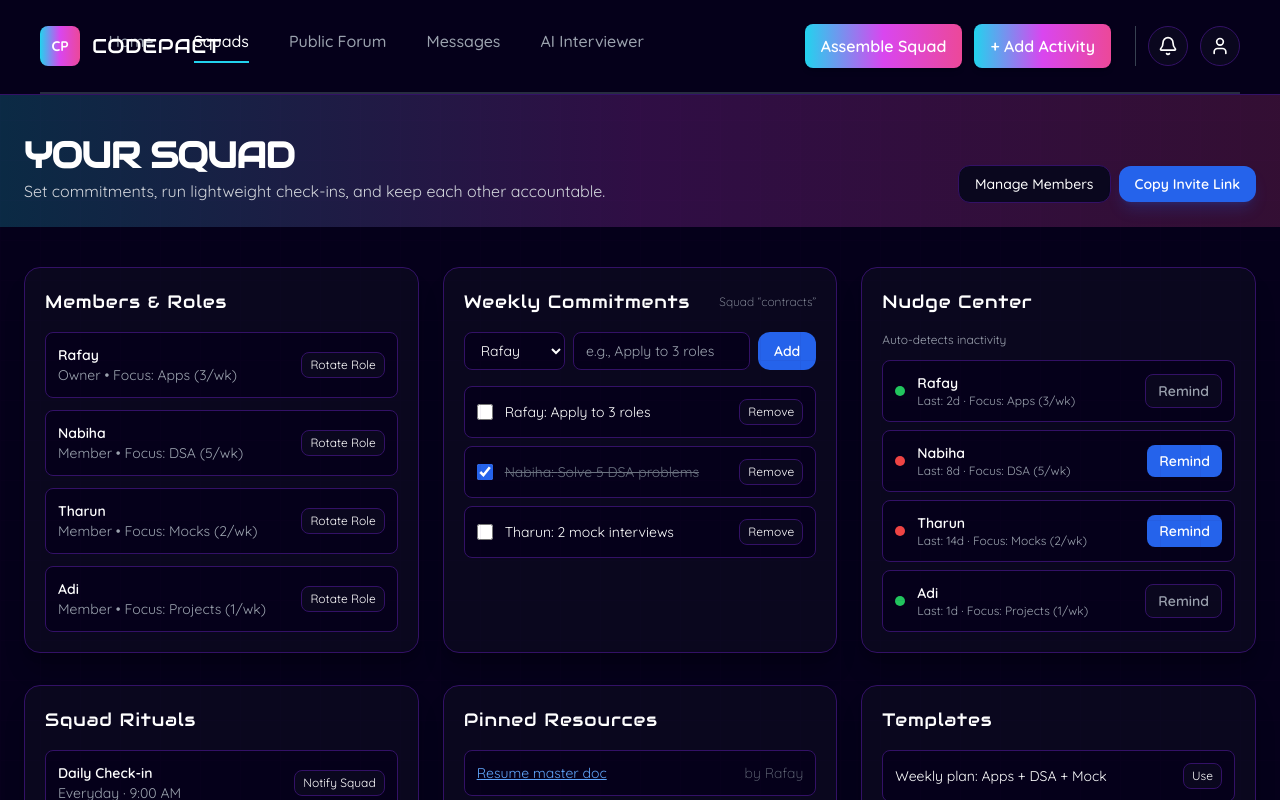
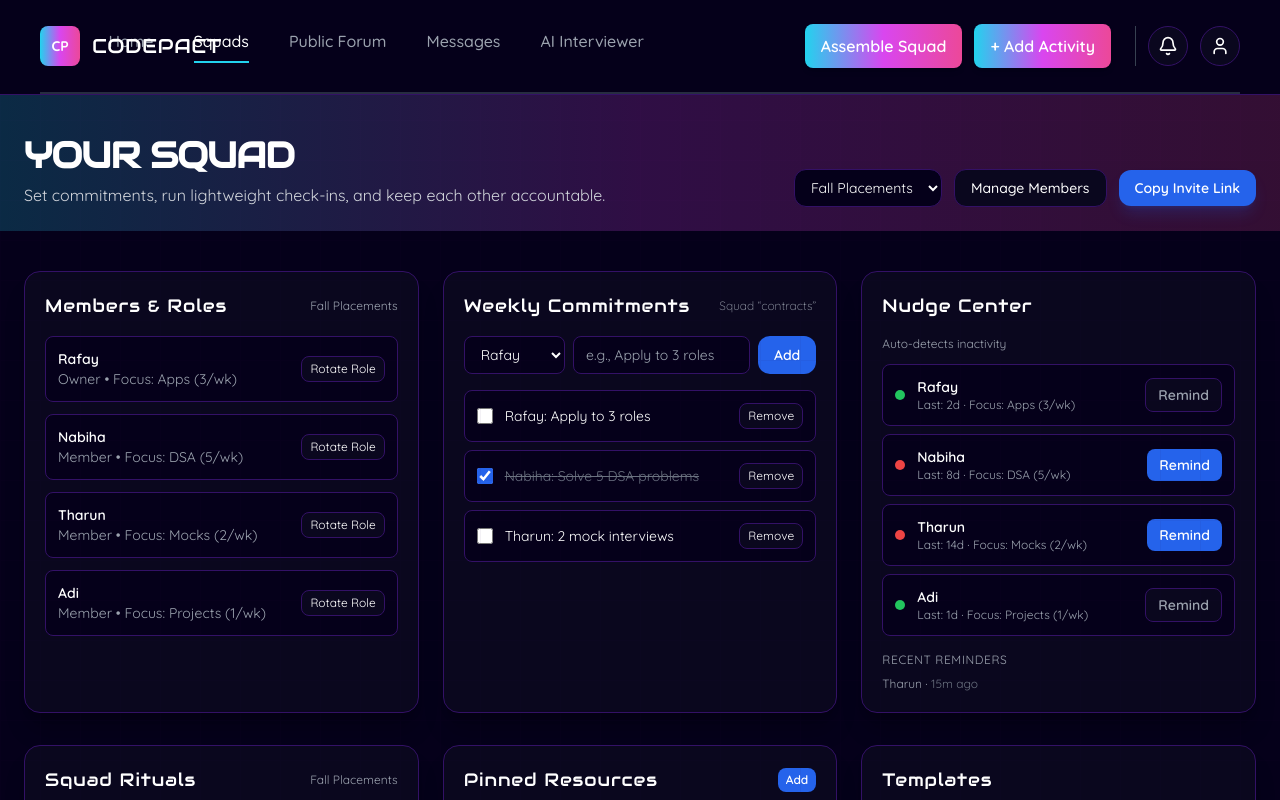
Before and after one commit to acm-projects/CodePact, a React (Vite) app: page /squads in a window 1280 px wide. Shown: the top 800 px of the page. Built offline with nearby package versions, Linux system fonts and the light colour scheme.

Commit message:
Added dropdown to select between squads in Squads page.

```diff
--- a/src/pages/Leaderboard.jsx
+++ b/src/pages/Leaderboard.jsx
@@ -35,7 +35,7 @@ export default function Leaderboard() {
 
   const stats = [
     { label: "Your Squad Points", value: 123, color: "text-rose-400" },
-    { label: "Problems Solved", value: 3900, color: "text-lime-400" },
+    { label: "Mock Interviews Completed", value: 3900, color: "text-lime-400" },
     { label: "Applications Sent", value: 45, color: "text-orange-400" },
     { label: "Leetcode Problems Solved", value: 120, color: "text-sky-400" },
   ];
@@ -45,7 +45,7 @@ export default function Leaderboard() {
       <LoggedInNavbar />
       <GridOverlay />
 
-      {/* ✅ Gradient Band added here */}
+      {/*  Gradient Band added here */}
       <section className="relative">
         <div
           className={`absolute inset-0 pointer-events-none opacity-20 ${ACCENT_GRADIENT}`}
--- a/src/pages/Squads.jsx
+++ b/src/pages/Squads.jsx
@@ -11,8 +11,12 @@ import {
 } from "../utils/constants";
 
 export default function Squads() {
-  // --- Mock Data ---
-  const MEMBERS = [
+  // --- Mocked multi-squad store (each squad has its own data/state) ---
+  const INITIAL_SQUADS = {
+    s1: {
+      id: "s1",
+      name: "Fall Placements",
+      members: [
         {
           id: 1,
           name: "Rafay",
@@ -45,37 +49,136 @@ export default function Squads() {
           lastDays: 1,
           lastType: "interview",
         },
-  ];
-
-  const RITUALS = [
+      ],
+      rituals: [
         {
           id: "r1",
           title: "Daily Check-in",
           when: "Everyday · 9:00 AM",
           type: "standup",
         },
-    { id: "r2", title: "Mock Interview", when: "Wed · 6:00 PM", type: "mock" },
-    { id: "r3", title: "Weekly Retro", when: "Sun · 7:00 PM", type: "retro" },
-  ];
-
-  const [commitments, setCommitments] = useState([
+        {
+          id: "r2",
+          title: "Mock Interview",
+          when: "Wed · 6:00 PM",
+          type: "mock",
+        },
+        {
+          id: "r3",
+          title: "Weekly Retro",
+          when: "Sun · 7:00 PM",
+          type: "retro",
+        },
+      ],
+      commitments: [
         { id: 1, memberId: 1, text: "Apply to 3 roles", done: false },
         { id: 2, memberId: 2, text: "Solve 5 DSA problems", done: true },
         { id: 3, memberId: 3, text: "2 mock interviews", done: false },
-  ]);
+      ],
+      pins: [
+        { id: "p1", title: "Resume master doc", url: "#", by: "Rafay" },
+        { id: "p2", title: "DSA sheet (Top 75)", url: "#", by: "Nabiha" },
+      ],
+      recentReminders: [{ id: "rr1", name: "Tharun", when: "15m ago" }],
+    },
+    s2: {
+      id: "s2",
+      name: "DSA Grind",
+      members: [
+        {
+          id: 1,
+          name: "Rafay",
+          role: "Owner",
+          focus: "DSA (7/wk)",
+          lastDays: 0,
+          lastType: "problem",
+        },
+        {
+          id: 5,
+          name: "Sara",
+          role: "Member",
+          focus: "System Design",
+          lastDays: 9,
+          lastType: "interview",
+        },
+        {
+          id: 6,
+          name: "Ishan",
+          role: "Member",
+          focus: "Apps (2/wk)",
+          lastDays: 11,
+          lastType: "application",
+        },
+      ],
+      rituals: [
+        {
+          id: "r4",
+          title: "LeetCode Sprint",
+          when: "Tue · 8:00 PM",
+          type: "practice",
+        },
+        {
+          id: "r5",
+          title: "Whiteboard Friday",
+          when: "Fri · 5:00 PM",
+          type: "mock",
+        },
+      ],
+      commitments: [
+        { id: 11, memberId: 1, text: "Finish DP playlist", done: false },
+        { id: 12, memberId: 5, text: "1 sys-design outline", done: false },
+      ],
+      pins: [{ id: "p3", title: "Neetcode patterns", url: "#", by: "Ishan" }],
+      recentReminders: [],
+    },
+    s3: {
+      id: "s3",
+      name: "Project Builders",
+      members: [
+        {
+          id: 1,
+          name: "Rafay",
+          role: "Owner",
+          focus: "Projects (2/wk)",
+          lastDays: 3,
+          lastType: "project",
+        },
+        {
+          id: 7,
+          name: "Ava",
+          role: "Member",
+          focus: "Docs & QA",
+          lastDays: 5,
+          lastType: "project",
+        },
+      ],
+      rituals: [
+        { id: "r6", title: "Demo Day", when: "Sat · 4:00 PM", type: "demo" },
+      ],
+      commitments: [
+        { id: 21, memberId: 7, text: "Write README and tests", done: false },
+      ],
+      pins: [{ id: "p4", title: "API checklist", url: "#", by: "Ava" }],
+      recentReminders: [],
+    },
+  };
+
+  const [squads, setSquads] = useState(INITIAL_SQUADS);
+  const [selectedSquadId, setSelectedSquadId] = useState("s1");
+
+  // --- Derived for convenience ---
+  const squad = squads[selectedSquadId];
+  const MEMBERS = squad.members;
+  const RITUALS = squad.rituals;
+  const commitments = squad.commitments;
+  const pins = squad.pins;
+  const recentReminders = squad.recentReminders;
+
+  // --- UI state for "add commitment" input ---
   const [newCommit, setNewCommit] = useState({
-    memberId: MEMBERS[0].id,
+    memberId: MEMBERS[0]?.id ?? 0,
     text: "",
   });
-
-  const [pins, setPins] = useState([
-    { id: "p1", title: "Resume master doc", url: "#", by: "Rafay" },
-    { id: "p2", title: "DSA sheet (Top 75)", url: "#", by: "Nabiha" },
-  ]);
-
-  const [recentReminders, setRecentReminders] = useState([
-    { id: "rr1", name: "Tharun", when: "15m ago" },
-  ]);
 
   // --- Helpers ---
   const INACTIVE_DAYS = 7;
@@ -89,40 +192,71 @@ export default function Squads() {
       ? "Mock Interviews"
       : "Activity";
 
+  // --- Mutators that are squad-aware ---
+  const updateSquad = (updater) =>
+    setSquads((prev) => ({
+      ...prev,
+      [selectedSquadId]: updater(prev[selectedSquadId]),
+    }));
+
   const toggleCommit = (id) =>
-    setCommitments((cs) =>
-      cs.map((c) => (c.id === id ? { ...c, done: !c.done } : c))
-    );
+    updateSquad((cur) => ({
+      ...cur,
+      commitments: cur.commitments.map((c) =>
+        c.id === id ? { ...c, done: !c.done } : c
+      ),
+    }));
 
   const addCommit = (e) => {
     e.preventDefault();
     if (!newCommit.text.trim()) return;
-    setCommitments((cs) => [
-      ...cs,
+    updateSquad((cur) => ({
+      ...cur,
+      commitments: [
+        ...cur.commitments,
         {
           id: Date.now(),
           memberId: Number(newCommit.memberId),
           text: newCommit.text.trim(),
           done: false,
         },
-    ]);
-    setNewCommit({ memberId: MEMBERS[0].id, text: "" });
+      ],
+    }));
+    setNewCommit({ memberId: MEMBERS[0]?.id ?? 0, text: "" });
   };
 
-  const handleRemind = (member) => {
-    setRecentReminders((s) =>
-      [
+  const removeCommit = (id) =>
+    updateSquad((cur) => ({
+      ...cur,
+      commitments: cur.commitments.filter((c) => c.id !== id),
+    }));
+
+  const handleRemind = (member) =>
+    updateSquad((cur) => ({
+      ...cur,
+      recentReminders: [
         { id: String(Date.now()), name: member.name, when: "just now" },
-        ...s,
-      ].slice(0, 5)
-    );
-  };
+        ...cur.recentReminders,
+      ].slice(0, 5),
+    }));
 
   const addPin = () => {
     const title = prompt("Title");
     const url = prompt("URL");
-    if (title && url)
-      setPins((s) => [...s, { id: String(Date.now()), title, url, by: "You" }]);
+    if (title && url) {
+      updateSquad((cur) => ({
+        ...cur,
+        pins: [...cur.pins, { id: String(Date.now()), title, url, by: "You" }],
+      }));
+    }
+  };
+
+  // When switching squads, keep the add-commit select pointing to a valid member
+  const onChangeSquad = (e) => {
+    const nextId = e.target.value;
+    setSelectedSquadId(nextId);
+    const nextMembers = squads[nextId].members;
+    setNewCommit((s) => ({ ...s, memberId: nextMembers[0]?.id ?? 0 }));
   };
 
   return (
@@ -139,16 +273,34 @@ export default function Squads() {
         />
         <div className="relative max-w-7xl mx-auto px-6 pt-10 pb-6">
           <div className="flex flex-col md:flex-row md:items-end md:justify-between gap-4">
-            <div>
+            <div className="space-y-2">
               <h1 className="text-3xl md:text-4xl font-extrabold tracking-tight font-audiowide uppercase">
                 Your Squad
               </h1>
-              <p className="text-gray-300 mt-1">
+              <p className="text-gray-300">
                 Set commitments, run lightweight check-ins, and keep each other
                 accountable.
               </p>
             </div>
-            <div className="flex items-center gap-2">
+
+            {/* Squad Selector + Actions */}
+            <div className="flex flex-col sm:flex-row items-stretch sm:items-center gap-2 md:gap-3">
+              <label className="sr-only" htmlFor="squad-select">
+                Select squad
+              </label>
+              <select
+                id="squad-select"
+                value={selectedSquadId}
+                onChange={onChangeSquad}
+                className={`rounded-xl px-3 py-2 text-sm ${BACKGROUND_COLOR} ${BORDER_COLOR} border`}
+              >
+                {Object.values(squads).map((sq) => (
+                  <option key={sq.id} value={sq.id}>
+                    {sq.name}
+                  </option>
+                ))}
+              </select>
+
               <button
                 className={`px-4 py-2 rounded-xl ${FEATURE_BG} ${BORDER_COLOR} border hover:border-gray-500 text-sm font-medium transition`}
               >
@@ -167,9 +319,12 @@ export default function Squads() {
         {/* Top Grid */}
         <section className="grid lg:grid-cols-3 gap-6">
           <Card>
-            <h2 className="font-audiowide tracking-wider text-lg mb-4">
+            <div className="flex items-center justify-between mb-4">
+              <h2 className="font-audiowide tracking-wider text-lg">
                 Members & Roles
               </h2>
+              <span className="text-xs text-gray-400">{squad.name}</span>
+            </div>
             <ul className="space-y-3 text-sm">
               {MEMBERS.map((m) => (
                 <li
@@ -252,9 +407,7 @@ export default function Squads() {
                     </span>
                   </label>
                   <button
-                    onClick={() =>
-                      setCommitments((cs) => cs.filter((x) => x.id !== c.id))
-                    }
+                    onClick={() => removeCommit(c.id)}
                     className={`text-xs px-2 py-1 rounded-lg ${FEATURE_BG} ${BORDER_COLOR} border hover:border-red-500 transition`}
                   >
                     Remove
@@ -309,15 +462,34 @@ export default function Squads() {
                 );
               })}
             </ul>
+
+            {/* Recent reminders list (read-only) */}
+            {recentReminders.length > 0 && (
+              <div className="mt-4">
+                <h3 className="text-xs uppercase tracking-wider text-gray-400 mb-2">
+                  Recent reminders
+                </h3>
+                <ul className="text-xs text-gray-400 space-y-1">
+                  {recentReminders.map((r) => (
+                    <li key={r.id}>
+                      {r.name} · <span className="text-gray-500">{r.when}</span>
+                    </li>
+                  ))}
+                </ul>
+              </div>
+            )}
           </Card>
         </section>
 
         {/* Rituals & Resources */}
         <section className="grid lg:grid-cols-3 gap-6">
           <Card>
-            <h2 className="font-audiowide tracking-wider text-lg mb-4">
+            <div className="flex items-center justify-between mb-4">
+              <h2 className="font-audiowide tracking-wider text-lg">
                 Squad Rituals
               </h2>
+              <span className="text-xs text-gray-400">{squad.name}</span>
+            </div>
             <ul className="space-y-2 text-sm">
               {RITUALS.map((r) => (
                 <li
@@ -339,9 +511,17 @@ export default function Squads() {
           </Card>
 
           <Card>
-            <h2 className="font-audiowide tracking-wider text-lg mb-4">
+            <div className="flex items-center justify-between mb-4">
+              <h2 className="font-audiowide tracking-wider text-lg">
                 Pinned Resources
               </h2>
+              <button
+                onClick={addPin}
+                className="text-xs px-2 py-1 rounded-lg bg-blue-600 hover:bg-blue-500 font-semibold transition"
+              >
+                Add
+              </button>
+            </div>
             <ul className="text-sm space-y-2">
               {pins.map((r) => (
                 <li
```
Also changed, not shown: src/pages/ProfilePage.jsx (+4 -5 lines). Lines whose indentation alone changed are shown as unchanged.
